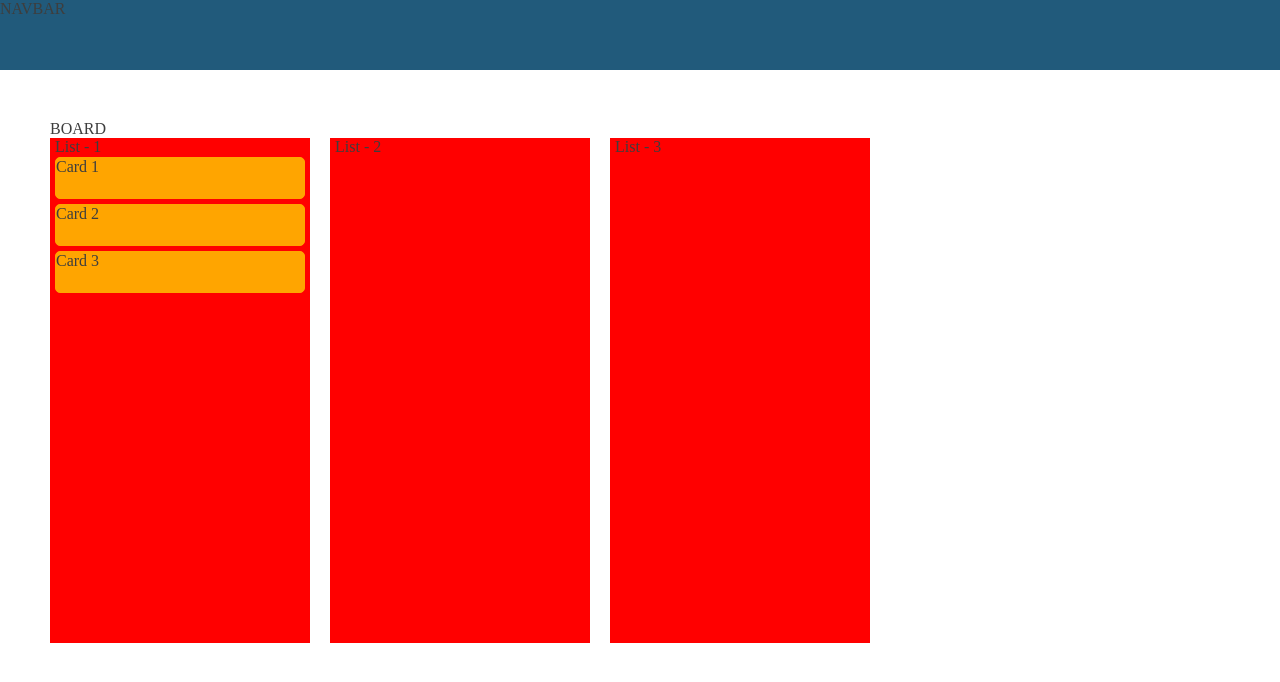
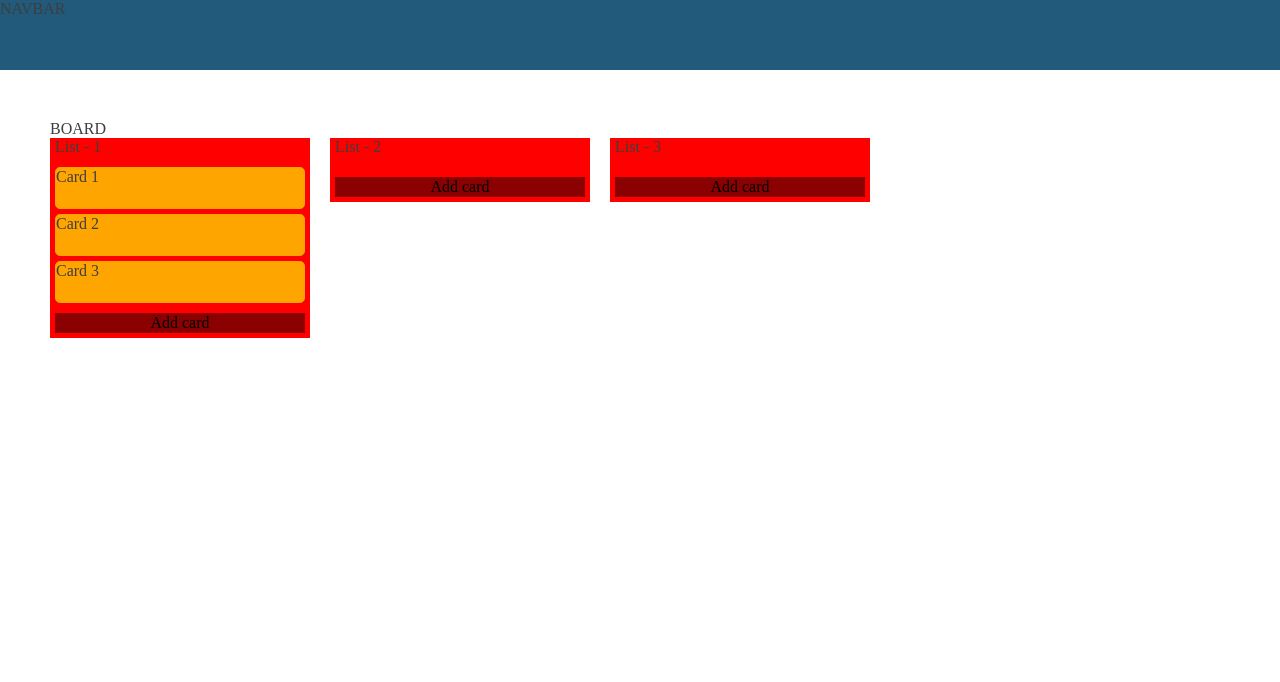
Before and after one commit to pbroniarczyk/workflow, a React app: page / in a window 1280 px wide. Shown: the top 682 px of the page. Built offline with nearby package versions, Linux system fonts and the light colour scheme.

Commit message:
adding new card - hardcoded title etc

```diff
--- a/src/components/board/Board.jsx
+++ b/src/components/board/Board.jsx
@@ -47,9 +47,13 @@ class Board extends Component {
 
 		this.dragCardStart = this.dragCardStart.bind(this);
 		this.dragOver = this.dragOver.bind(this);
-        this.dropCardHandler = this.dropCardHandler.bind(this);
+		this.dropCardHandler = this.dropCardHandler.bind(this);
+		this.addCard = this.addCard.bind(this);
+
+
 	}
 
+	// DRAG AND DROP ================================================
 	findCardInArray = (card, cardArray) =>
 		cardArray.findIndex(cardInArray =>
 			cardInArray.id === card.id);
@@ -71,9 +75,19 @@ class Board extends Component {
 		draggedCard.currentList = listNumber;
 		cardArray.splice(index, 1, draggedCard);
 		this.setState({ cards: cardArray });
-    }
+	}
+	// ===============================================================
+
+	addCard = (title, id, currentList) => {
+		const newCard = { title, id, currentList };
+		const cardArray = this.state.cards;
+		cardArray.push(newCard);
+
+		this.setState({ cards: cardArray });
+	}
 
 	render() {
+
 		return (
 			<div className="board">
 				BOARD
@@ -86,6 +100,7 @@ class Board extends Component {
 							listNumber={list.listNumber}
 							cards={this.state.cards}
 
+							addCard={this.addCard}
 							dragCardStart={this.dragCardStart}
 							dragOver={this.dragOver}
 							dropCardHandler={this.dropCardHandler}/>
--- a/src/components/board/list/List.jsx
+++ b/src/components/board/list/List.jsx
@@ -10,7 +10,7 @@ import "./list.css";
 class List extends Component {
     render() {
         const allCards = this.props.cards;
-        const filteredCards = allCards.filter(card => card.currentList === this.props.listNumber)
+        const filteredCards = allCards.filter(card => card.currentList === this.props.listNumber);
 
         return (
             <div
@@ -22,18 +22,48 @@ class List extends Component {
 
                 {this.props.title}
 
-                {
-                    filteredCards.map((card, i) =>
+                <div className="list__wrapper">
+                    {filteredCards.map((card, i) =>
                         <Card
                             card={card}
                             key={card.id}
                             dragCardStart={this.props.dragCardStart}/>
-                    )
-                }
+                    )}
+                </div>
 
+                <button
+                    className="list__btn"
+                    onClick={() => this.props.addCard("card title", "sdfbhnefbs", this.props.listNumber)} >
+                    Add card
+                </button>
             </div>
         )
     }
 }
 
 export default List;
+
+
+
+
+// constructor(props) {
+//     super(props);
+
+//     this.state = {
+//         cards: []
+//     }
+// }
+
+// componentWillReceiveProps = (nextProps) => {
+//     console.log("RECEIVE PROPS", nextProps)
+//     const filteredCards = nextProps.cards.filter(card => card.currentList === this.props.listNumber);
+
+//     this.setState({ cards: filteredCards }, console.log("filtered cards sets in state", this.state));
+// }
+
+// componentWillMount = () => {
+//     const allCards = this.props.cards;
+//     const filteredCards = allCards.filter(card => card.currentList === this.props.listNumber);
+
+//     this.setState({ cards: filteredCards });
+// }
--- a/src/components/board/list/list.css
+++ b/src/components/board/list/list.css
@@ -1,11 +1,24 @@
 .list {
     background-color: red;
     width: 250px;
-    height: 500px;
+    height: fit-content;
     margin-right: 20px;
     padding: 0 5px 5px;
+    display: flex;
+    flex-direction: column;
+    justify-content: space-between;
 }
 
 .list:last-of-type {
     margin-right: 0;
 }
+
+.list__wrapper {
+    margin: 10px 0;
+}
+
+.list__btn {
+    width: 100%;
+    background-color: darkred;
+    border: none;
+}
```
